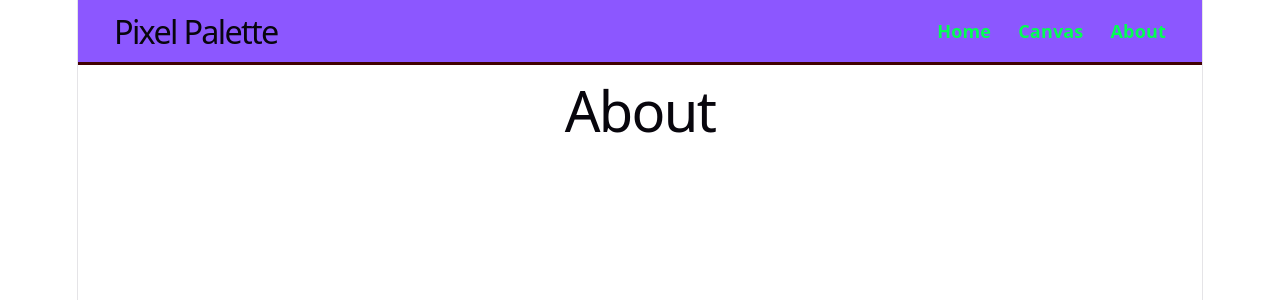
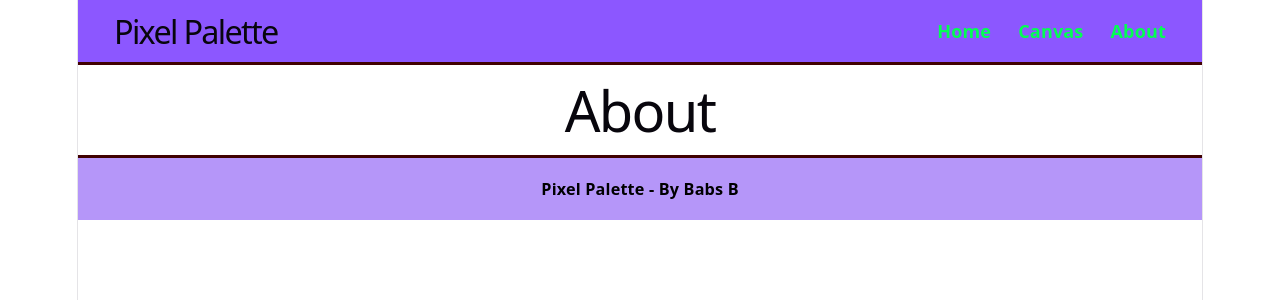
Before and after one commit to profketchup22/pixel-palette-babs-b, a React (Vite) app: page /about in a window 1280 px wide. Shown: the top 300 px of the page. Built offline with nearby package versions, Linux system fonts and the light colour scheme.

Commit message:
added footer component updated some css

```diff
--- a/src/App.css
+++ b/src/App.css
@@ -0,0 +1,9 @@
+.app {
+    display: flex;
+    flex-direction: column;
+    min-height: 100vh;
+}
+
+.main-component {
+    flex: 1;
+}
--- a/src/App.jsx
+++ b/src/App.jsx
@@ -1,19 +1,24 @@
+//brings the components into the app
 import { Routes, Route } from 'react-router-dom'
 import Header from './components/Header/Header'
+import Footer from './components/Footer/Footer'
 import Home from './pages/Home/Home'
 import CanvasPage from './pages/CanvasPage/CanvasPage'
 import About from './pages/About/About'
 
 function App() {
     return (
-     <>
+     <div className="app">
         <Header />
+        <main className="main-component">
         <Routes>
             <Route path="/" element={<Home />} />
             <Route path="/canvas" element={<CanvasPage />} />
             <Route path="/about" element={<About />} />
         </Routes>
-     </>
+     </main>
+     <Footer />
+     </div>
     )
 }
 
--- a/src/components/Footer/Footer.css
+++ b/src/components/Footer/Footer.css
@@ -0,0 +1,16 @@
+.footer {
+    display: flex;
+    justify-content: center;
+    align-items: center;
+    padding: 1rem 2rem;
+    background-color: #b596f9;
+    border-top: 3px solid #400101;
+    margin-top: auto;
+}
+
+.footer-text {
+    margin: 0;
+    font-weight: bold;
+    font-size: 0.9rem;
+    color: #000000;
+}
--- a/src/components/Footer/Footer.jsx
+++ b/src/components/Footer/Footer.jsx
@@ -0,0 +1,14 @@
+
+// connect css file to component
+import './Footer.css'
+
+// capital F so react knows its a component
+function Footer() {
+    return (
+        <footer className="footer">
+            <p className="footer-text"> Pixel Palette - By Babs B</p>
+        </footer>
+    )
+}
+// makes it able to export elsewhere
+export default Footer
```
